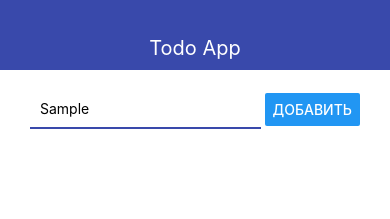
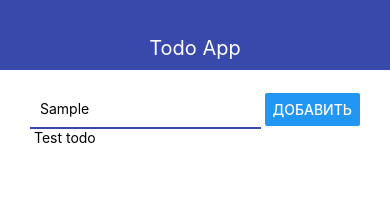
Before and after one commit to AIThomasNew/to-do-list, a React Native app: screen / in a window 390 px wide. Both pictures are taken after typing "Sample" into the empty fields and a click on the button "ДОБАВИТЬ". Shown: the top 219 px of the page. Built offline with nearby package versions, Linux system fonts and the light colour scheme.

Commit message:
добавление в список

```diff
--- a/App.js
+++ b/App.js
@@ -7,21 +7,12 @@ export default function App() {
   const [todos, setTodos] = useState([]);
 
   const addTodo = (title) => {
-    // const newTodo = {
-    //   id: Date.now().toString(),
-    //   title: title,
-    // };
-
-    // setTodos(todos.concat([newTodo]));
-    // setTodos((prevTodos) => {
-    //   return [...prevTodos, newTodo];
-    // });
-
+    // создание нового элемента
     setTodos((prev) => [
       ...prev,
       {
         id: Date.now().toString(),
-        title: title,
+        title,
       },
     ]);
   };
@@ -29,9 +20,18 @@ export default function App() {
   return (
     <View>
       <Navbar title="Todo App" />
+
       <View style={styles.container}>
         <AddTodo onSubmit={addTodo} />
+
+        <View>
+          {todos.map((todo) => {
+            return <Text key={todo.id}> {todo.title} </Text>;
+          })}
+        </View>
+
       </View>
+
     </View>
   );
 }
--- a/src/AddTodo.js
+++ b/src/AddTodo.js
@@ -2,10 +2,15 @@ import React from 'react';
 import { View, StyleSheet, TextInput, Button } from 'react-native';
 
 export const AddTodo = ({ onSubmit }) => {
+
+  const pressHandler = () => {
+    onSubmit('Test todo');
+  };
+
   return (
     <View style={styles.block}>
       <TextInput style={styles.input} />
-      <Button title="Добавить" />
+      <Button title="Добавить" onPress={pressHandler} />
     </View>
   );
 };
```
